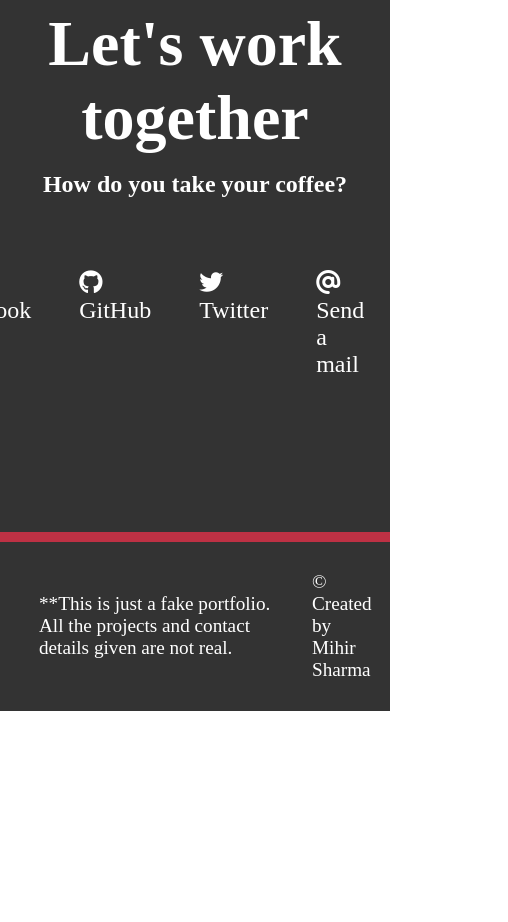
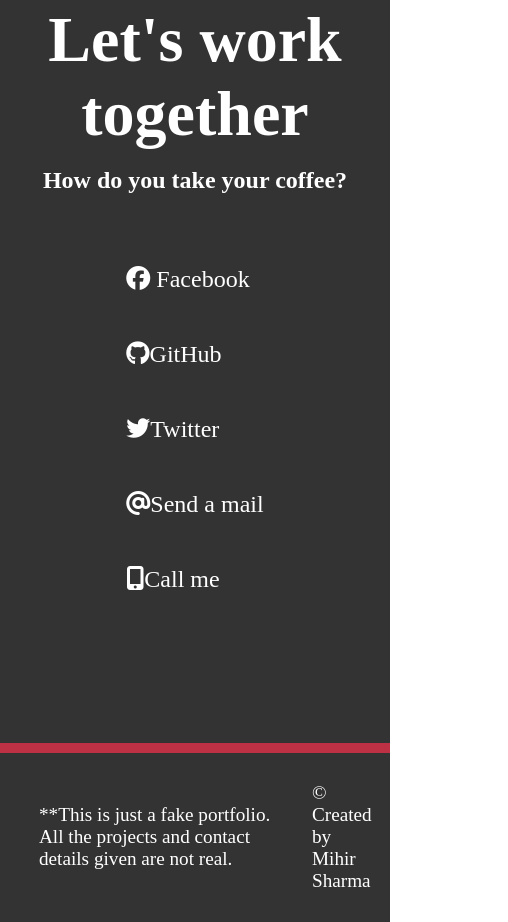
Before and after one commit to MihirSharmaC/WebDev_Training, a plain HTML site: page src/Assignment_Sept/Assignment_1/index.html in a window 390 px wide. Shown: the part 3932-4854 px from the top of the page, 508 px wide, since content can reach past the window. Before the commit the page ends 4643 px from the top, so only its background shows below. Drawn offline with Linux system fonts and the light colour scheme.

Commit message:
media query added for small screens

```diff
--- a/src/Assignment_Sept/Assignment_1/css/styles.css
+++ b/src/Assignment_Sept/Assignment_1/css/styles.css
@@ -238,3 +238,12 @@
 .footer p {
   font-size: 1.2rem;
 }
+
+@media (max-width: 550px) {
+  #contact {
+    height: 100vh;
+  }
+  #contact ul {
+    display: block;
+  }
+} ;
```
